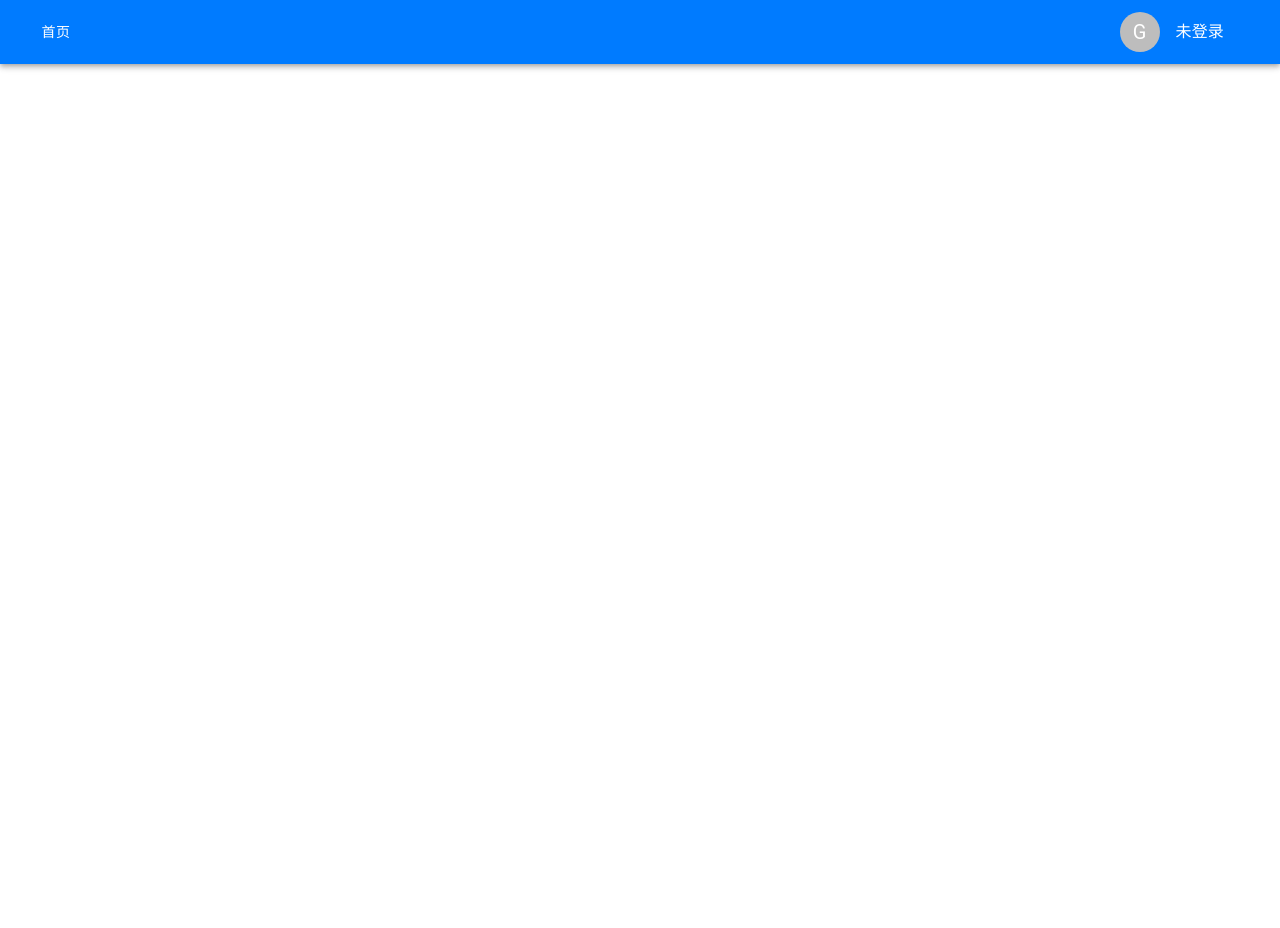
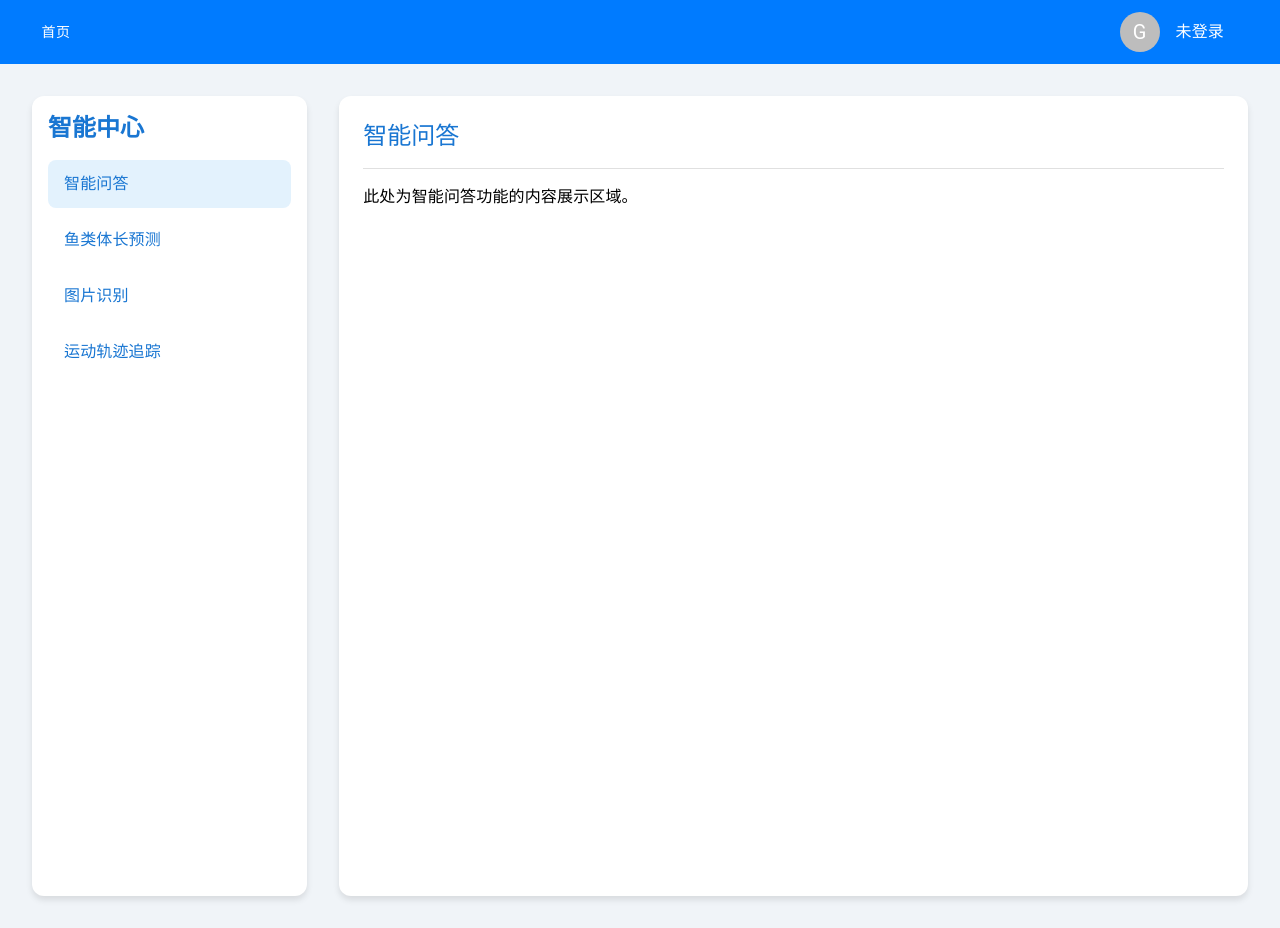
Before and after one commit to open-sun/software, a React (Create React App) app in the folder frontend/: page /smartcenter in a window 1280 px wide. Before the commit this address had no page. Before the commit the page ends 800 px from the top, so only its background shows below. Built offline with nearby package versions, Linux system fonts and the light colour scheme.

Commit message:
新加智能中心页面框架，只有框架大致内容，没有具体内容

```diff
--- a/frontend/src/App.tsx
+++ b/frontend/src/App.tsx
@@ -14,6 +14,7 @@ import UnderwaterSystem from './pages/UnderwaterSystem';
 import Datacenter from './pages/datacenter';
 import WaterQuality from './pages/WaterQuality';
 import LineArea from './pages/LineArea';
+import Smartcenter from './pages/Smartcenter';
 
 const App: React.FC = () => {
   const dispatch = useDispatch();
@@ -49,6 +50,7 @@ const App: React.FC = () => {
         <Route path="/WaterQuality" element={<WaterQuality />} />
         <Route path="/LineArea" element={<LineArea />} />
         <Route path="/datacenter" element={<Datacenter />} />
+        <Route path="/smartcenter" element={<Smartcenter />} />
       </Routes>
     </Router>
   );
--- /dev/null
+++ b/frontend/src/pages/Smartcenter.tsx
@@ -0,0 +1,59 @@
+import React, { useState } from 'react';
+import { Box, Typography, List, ListItemButton, ListItemText, Divider } from '@mui/material';
+
+const Smartcenter: React.FC = () => {
+  const [selectedFeature, setSelectedFeature] = useState('智能问答');
+
+  const features = ['智能问答', '鱼类体长预测', '图片识别', '运动轨迹追踪'];
+
+  const handleSelectFeature = (feature: string) => {
+    setSelectedFeature(feature);
+  };
+
+  return (
+    <Box sx={{ display: 'flex', minHeight: '100vh', backgroundColor: '#f0f4f8', p: 4 }}>
+      {/* 左侧菜单栏 */}
+      <Box sx={{ width: '20%', backgroundColor: '#ffffff', p: 2, borderRadius: '12px', boxShadow: '0px 4px 6px rgba(0, 0, 0, 0.1)' }}>
+        <Typography variant="h5" sx={{ mb: 2, color: '#1976d2', fontWeight: 'bold' }}>智能中心</Typography>
+        {features.map((feature) => (
+          <ListItemButton
+            key={feature}
+            onClick={() => handleSelectFeature(feature)}
+            sx={{
+              backgroundColor: selectedFeature === feature ? '#e3f2fd' : 'transparent',
+              borderRadius: '8px',
+              mb: 1,
+              '&:hover': {
+                backgroundColor: '#e3f2fd',
+              },
+            }}
+          >
+            <ListItemText primary={feature} sx={{ color: '#1976d2', fontWeight: selectedFeature === feature ? 'bold' : 'normal' }} />
+          </ListItemButton>
+        ))}
+      </Box>
+
+      {/* 右侧功能展示区 */}
+      <Box sx={{ flex: 1, ml: 4, backgroundColor: '#ffffff', p: 3, borderRadius: '12px', boxShadow: '0px 4px 6px rgba(0, 0, 0, 0.1)' }}>
+        <Typography variant="h5" sx={{ mb: 2, color: '#1976d2' }}>{selectedFeature}</Typography>
+        <Divider sx={{ mb: 2 }} />
+        <Box>
+          {selectedFeature === '智能问答' && (
+            <Typography variant="body1">此处为智能问答功能的内容展示区域。</Typography>
+          )}
+          {selectedFeature === '鱼类体长预测' && (
+            <Typography variant="body1">此处为鱼类体长预测功能的内容展示区域。</Typography>
+          )}
+          {selectedFeature === '图片识别' && (
+            <Typography variant="body1">此处为图片识别功能的内容展示区域。</Typography>
+          )}
+          {selectedFeature === '运动轨迹追踪' && (
+            <Typography variant="body1">此处为运动轨迹追踪功能的内容展示区域。</Typography>
+          )}
+        </Box>
+      </Box>
+    </Box>
+  );
+};
+
+export default Smartcenter;
```
